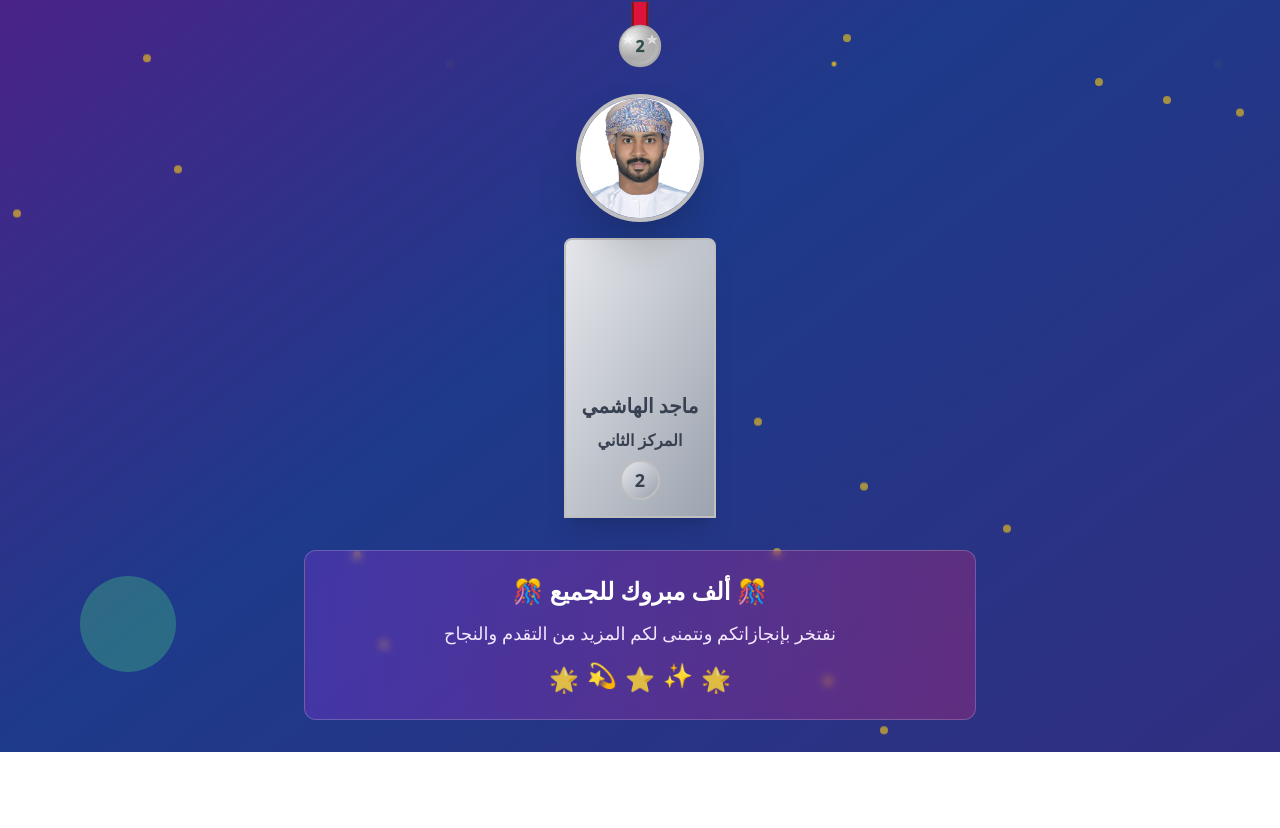
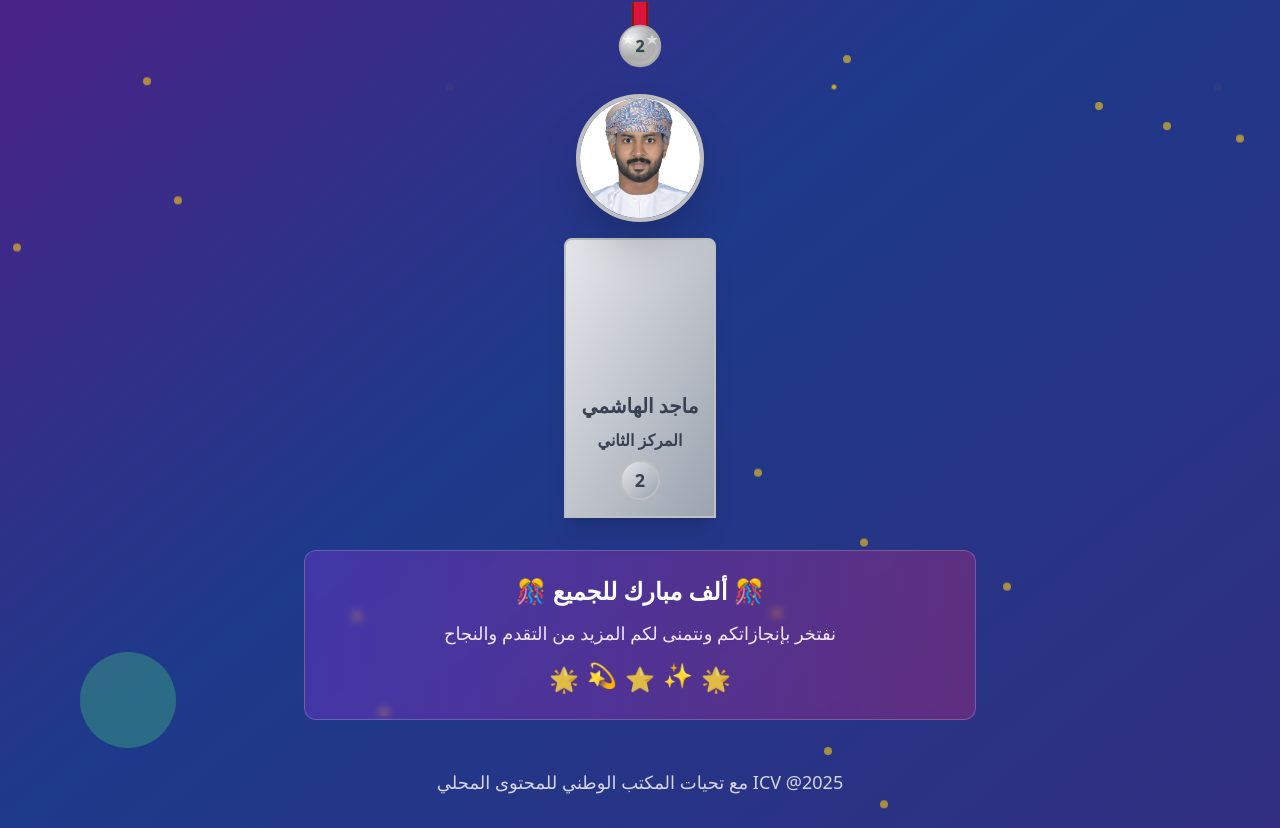
Before and after one commit to ICV-OM/takreem-al-fawzeen-platform, a React (Vite) app: page / in a window 1280 px wide. Shown: the part 234-1062 px from the top of the page. Before the commit the page ends 986 px from the top, so only its background shows below. Built offline with nearby package versions, Linux system fonts and the light colour scheme.

Commit message:
Add footer and update congratulatory message
Add footer with ICV and year, and change "مبروك" to "مبارك" in the congratulatory message.

```diff
--- a/src/pages/Index.tsx
+++ b/src/pages/Index.tsx
@@ -1,3 +1,4 @@
+
 import React, { useState, useEffect } from 'react';
 import PodiumStep from '../components/PodiumStep';
 
@@ -135,9 +136,9 @@ const Index = () => {
         </div>
 
         {/* Celebration Message */}
-        <div className="text-center bg-gradient-to-r from-purple-600/30 to-pink-600/30 backdrop-blur-sm rounded-xl p-6 mx-auto max-w-2xl border border-white/20">
+        <div className="text-center bg-gradient-to-r from-purple-600/30 to-pink-600/30 backdrop-blur-sm rounded-xl p-6 mx-auto max-w-2xl border border-white/20 mb-8">
           <h3 className="text-xl md:text-2xl font-bold text-white mb-3">
-            🎊 ألف مبروك للجميع 🎊
+            🎊 ألف مبارك للجميع 🎊
           </h3>
           <p className="text-lg text-purple-100">
             نفتخر بإنجازاتكم ونتمنى لكم المزيد من التقدم والنجاح
@@ -149,6 +150,13 @@ const Index = () => {
             <span className="animate-bounce">✨</span>
             <span className="animate-pulse">🌟</span>
           </div>
+        </div>
+
+        {/* Footer Message */}
+        <div className="text-center mt-12">
+          <p className="text-white/80 text-lg font-medium">
+            مع تحيات المكتب الوطني للمحتوى المحلي ICV @2025
+          </p>
         </div>
       </div>
 
```
